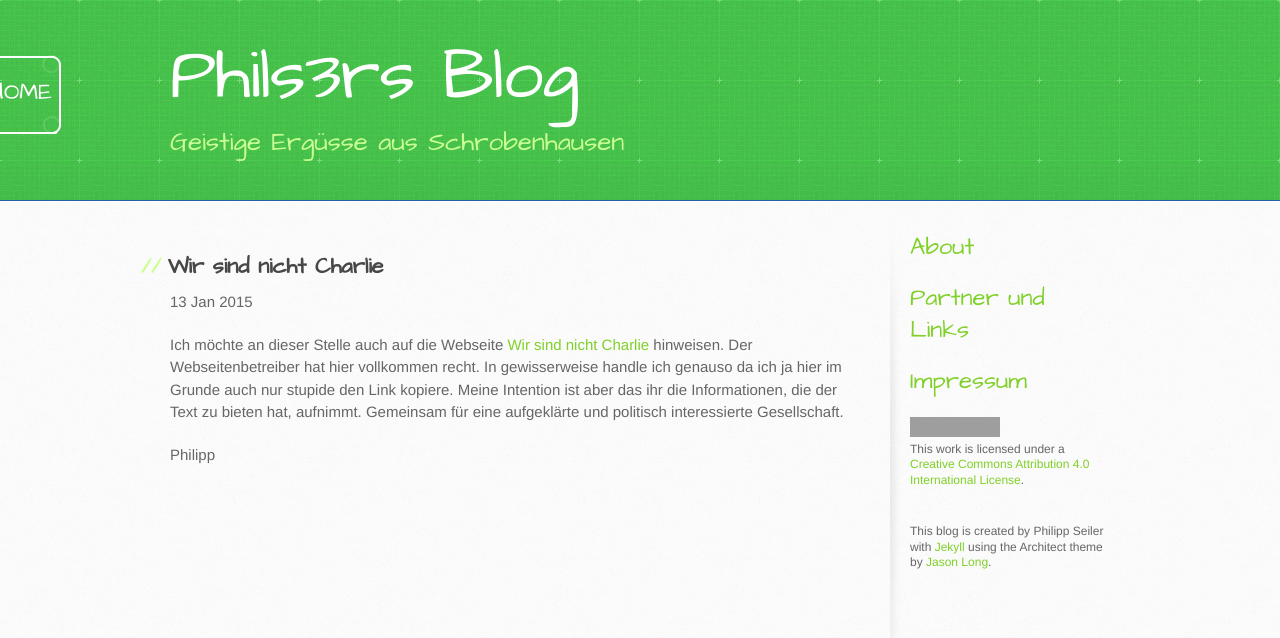
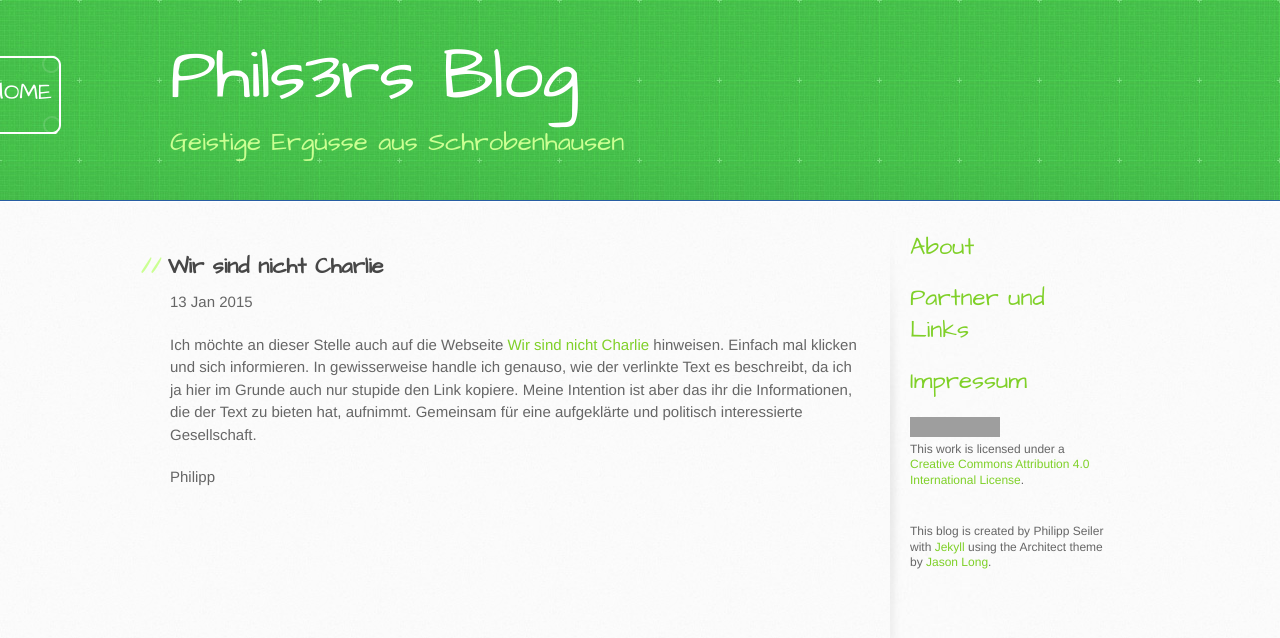
Before and after one commit to pseiler/phils3rs_blog, a Jekyll site: the page built from _posts/2015-01-13-wir-sind-nicht-charlie.md, in a window 1280 px wide. Shown: the top 638 px of the page. Built offline with Jekyll 4.4.1, drawn with Linux system fonts in a browser that asks for light colours; Markdown is read by kramdown in place of the engine named in the settings; grey boxes are pictures that could not be loaded.

Commit message:
- enhanced "...charlie" article for better readability

```diff
--- a/_posts/2015-01-13-wir-sind-nicht-charlie.md
+++ b/_posts/2015-01-13-wir-sind-nicht-charlie.md
@@ -6,6 +6,6 @@ categories:
 date: 2015-01-13 01:33:37.000000000 +02:00
 ---
 
-Ich möchte an dieser Stelle auch auf die Webseite [Wir sind nicht Charlie](http://horsthundbrodt.com/wirsindnichtcharlie/) hinweisen. Der Webseitenbetreiber hat hier vollkommen recht. In gewisserweise handle ich genauso da ich ja hier im Grunde auch nur stupide den Link kopiere. Meine Intention ist aber das ihr die Informationen, die der Text zu bieten hat, aufnimmt. Gemeinsam für eine aufgeklärte und politisch interessierte Gesellschaft.
+Ich möchte an dieser Stelle auch auf die Webseite [Wir sind nicht Charlie](http://horsthundbrodt.com/wirsindnichtcharlie/) hinweisen. Einfach mal klicken und sich informieren. In gewisserweise handle ich genauso, wie der verlinkte Text es beschreibt, da ich ja hier im Grunde auch nur stupide den Link kopiere. Meine Intention ist aber das ihr die Informationen, die der Text zu bieten hat, aufnimmt. Gemeinsam für eine aufgeklärte und politisch interessierte Gesellschaft.
 
 Philipp
```
